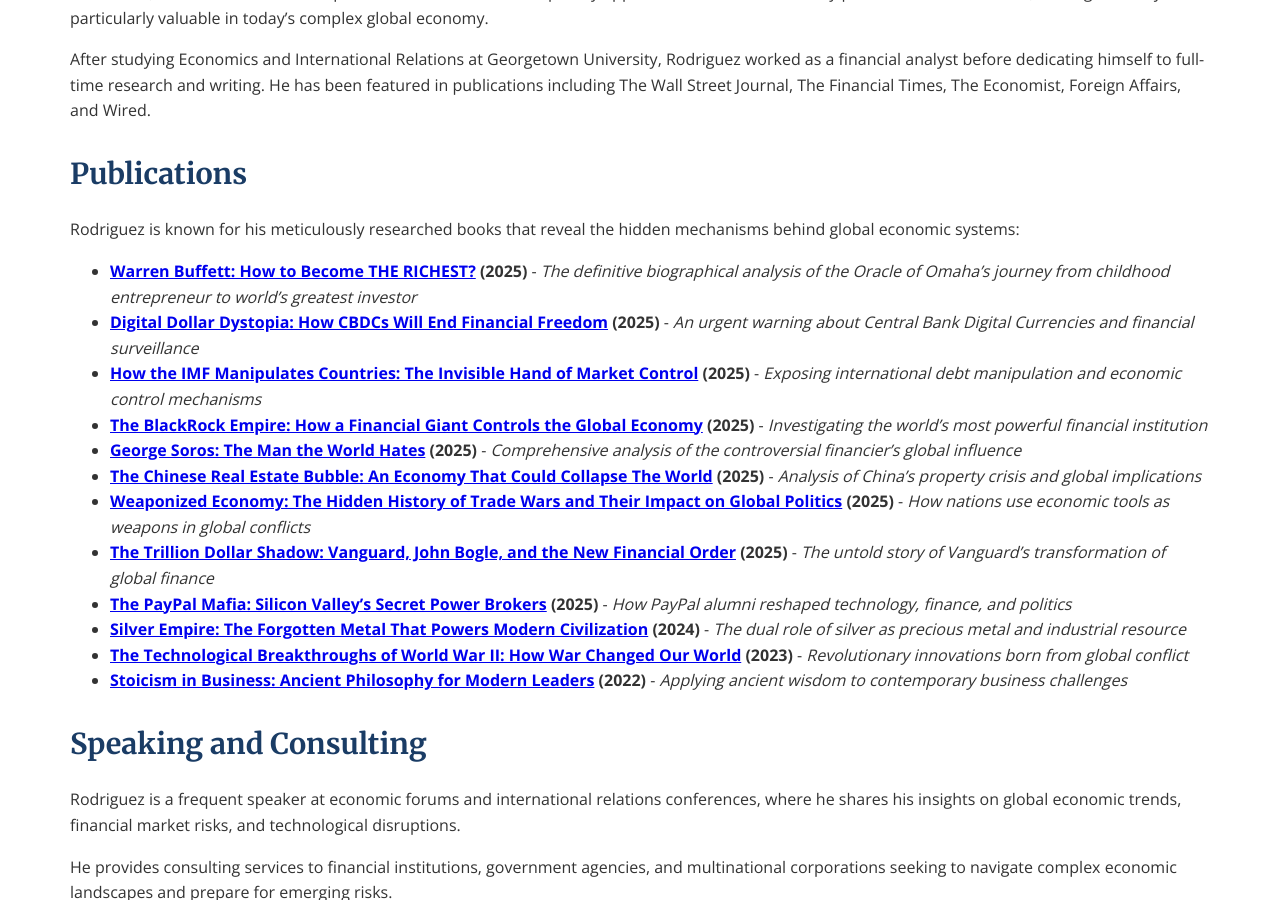
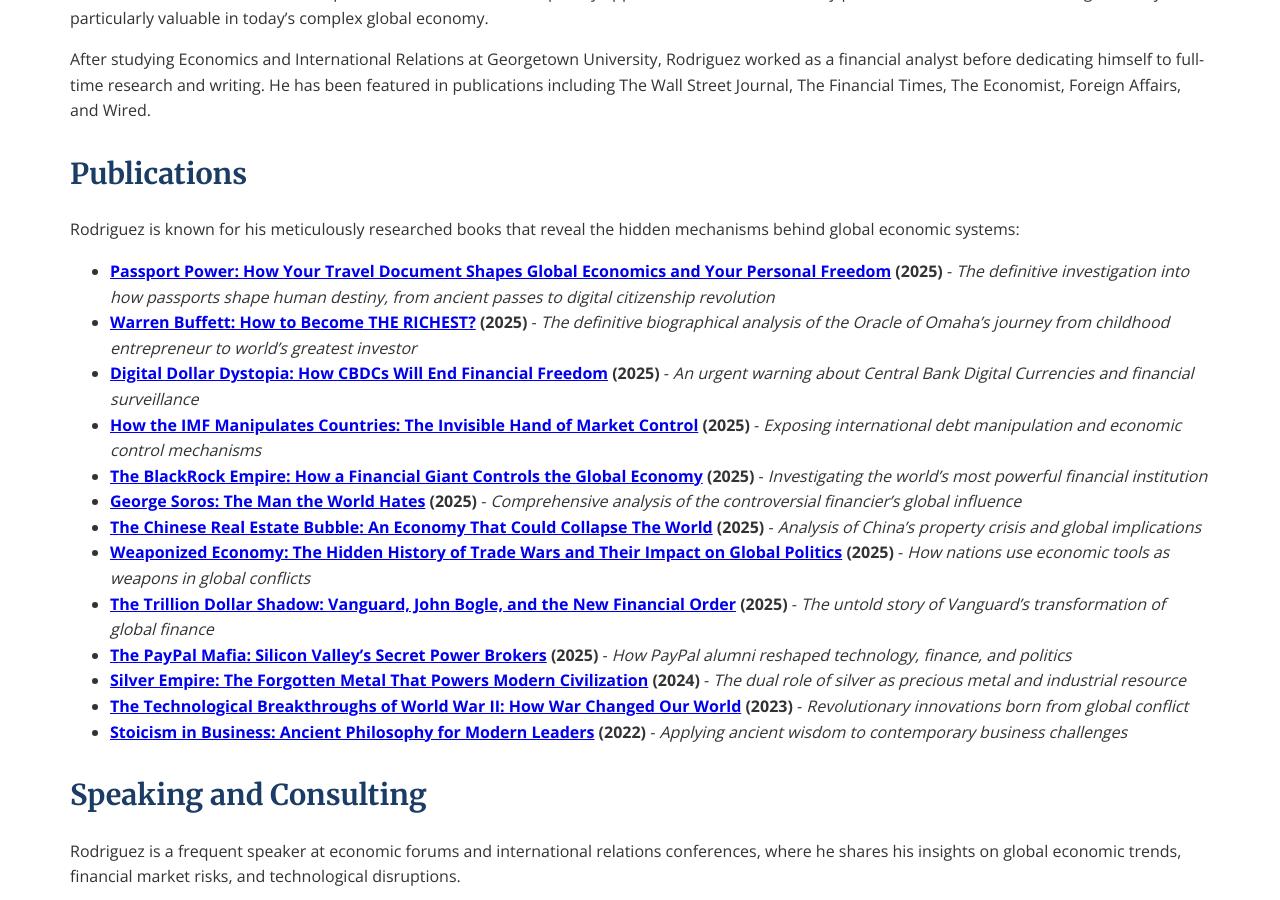
Before and after one commit to Zews123/michael-rodriguez-books, a Jekyll site: the page built from about.md, in a window 1280 px wide and 900 px high, scrolled down 607 px. Built offline with Jekyll 4.4.1, drawn with Linux system fonts in a browser that asks for light colours.

Commit message:
Update about.md

```diff
--- a/about.md
+++ b/about.md
@@ -21,6 +21,7 @@
 
 Rodriguez is known for his meticulously researched books that reveal the hidden mechanisms behind global economic systems:
 
+- **[Passport Power: How Your Travel Document Shapes Global Economics and Your Personal Freedom]({{ site.baseurl }}/books/Passport-Power) (2025)** - *The definitive investigation into how passports shape human destiny, from ancient passes to digital citizenship revolution*
 - **[Warren Buffett: How to Become THE RICHEST?]({{ site.baseurl }}/books/Warren_Buffett) (2025)** - *The definitive biographical analysis of the Oracle of Omaha's journey from childhood entrepreneur to world's greatest investor*
 - **[Digital Dollar Dystopia: How CBDCs Will End Financial Freedom]({{ site.baseurl }}/books/Digital-Dollar-Dystopia) (2025)** - *An urgent warning about Central Bank Digital Currencies and financial surveillance*
 - **[How the IMF Manipulates Countries: The Invisible Hand of Market Control]({{ site.baseurl }}/books/imf-manipulates) (2025)** - *Exposing international debt manipulation and economic control mechanisms*
```
